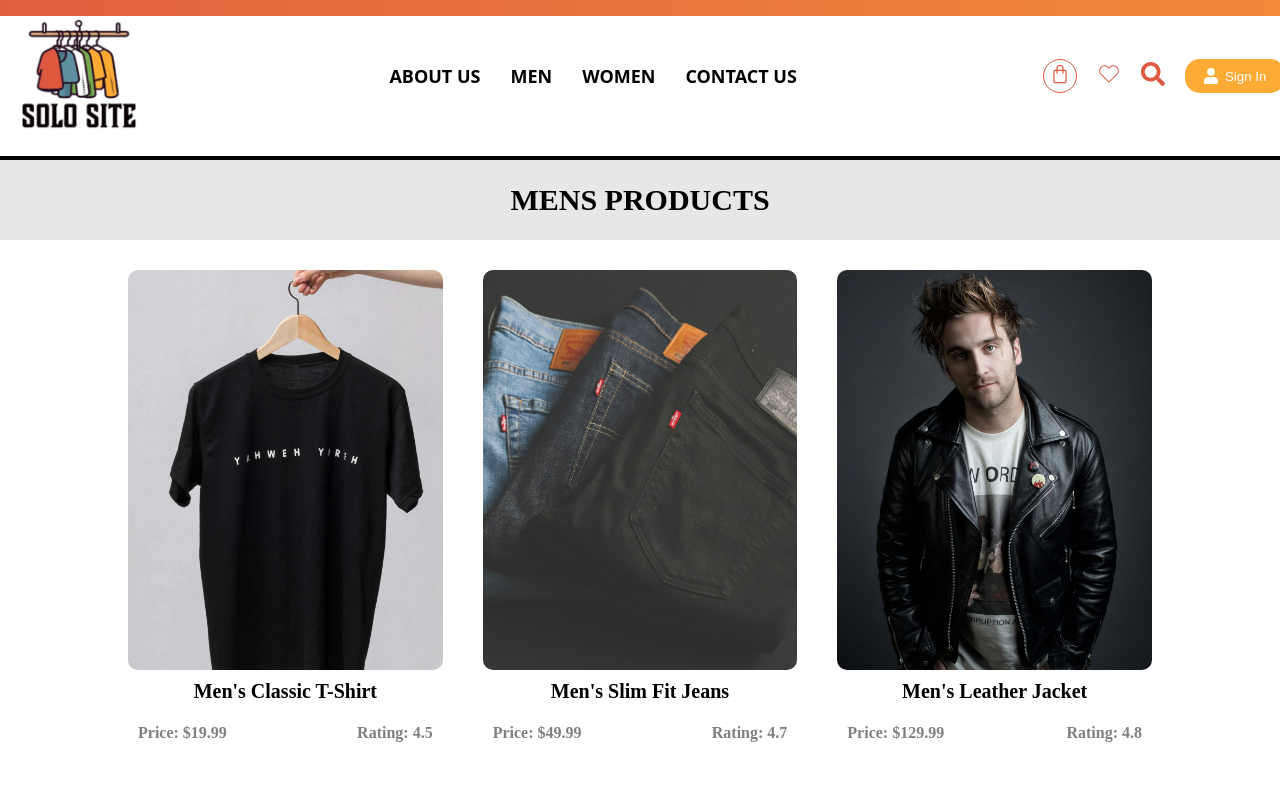
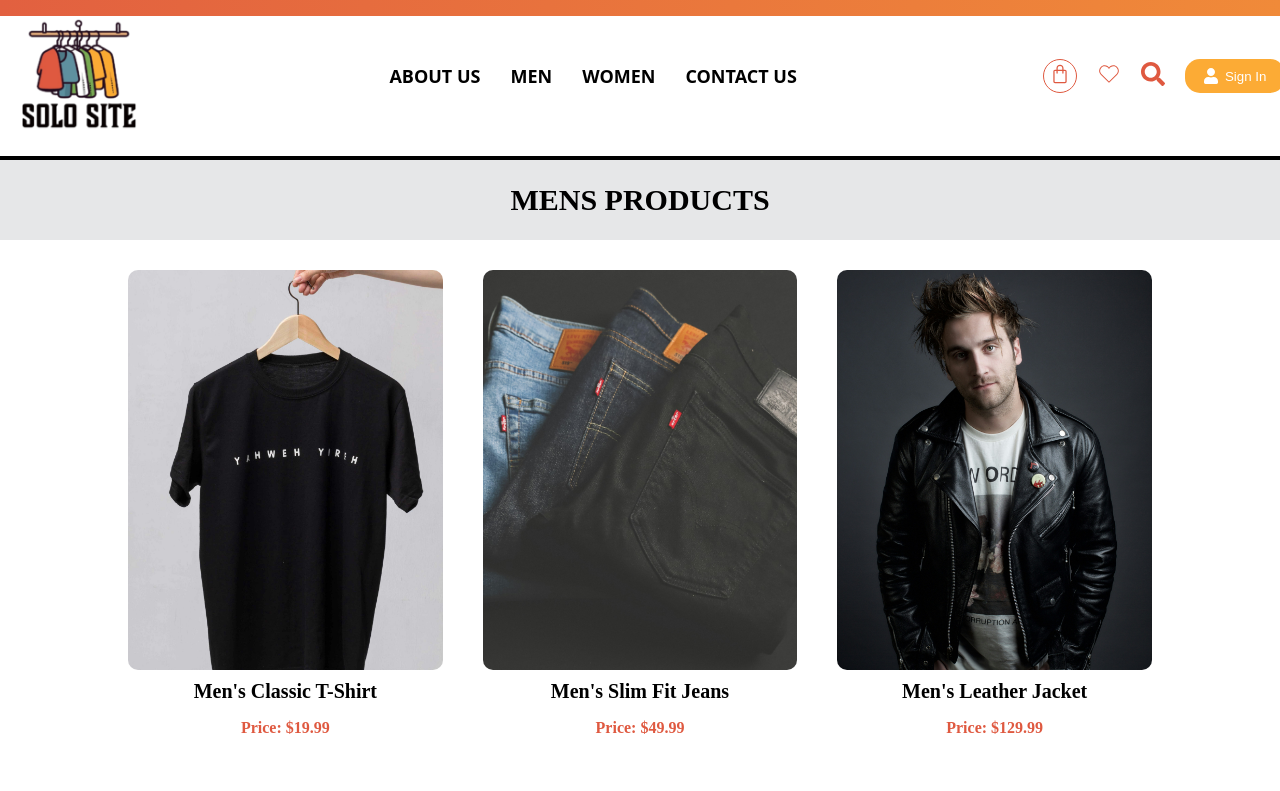
Before and after one commit to Tushar-Deshwal-tech/React-Shop-Application, a React (Vite) app: page /Mens in a window 1280 px wide. Shown: the top 791 px of the page. Built offline with nearby package versions, Linux system fonts and the light colour scheme.

Commit message:
finish products section

```diff
--- a/pages/Mens.jsx
+++ b/pages/Mens.jsx
@@ -2,7 +2,7 @@ import React from "react";
 import "./css/Mens.css";
 import Sliding_images from "../components/Sliding_images";
 import Men_Products_Data from "../Men_Products_Data.jsx";
-import heart from '../icons/heart.svg';
+import heart from "../icons/heart.svg";
 import {
   mens_sliding_image,
   mens_category_image,
@@ -19,18 +19,25 @@ function Mens() {
         {Men_Products_Data.map((product, index) => (
           <div>
             <div className="products-images" key={index}>
-              <img className="products-image1" src={product.imageLink1} alt={product.productName} />
-              <img className="products-image2" src={product.imageLink2} alt={product.productName} />
+              <img
+                className="products-image1"
+                src={product.imageLink1}
+                alt={product.productName}
+              />
+              <img
+                className="products-image2"
+                src={product.imageLink2}
+                alt={product.productName}
+              />
               <div className="products-options">
                 <img src={heart} alt="Wishlist" />
                 <img src={heart} alt="Wishlist" />
               </div>
               <div className="add-to-cart">Add to Cart</div>
             </div>
-            <h3 className="product-name">{product.productName}</h3>
             <div className="product-info">
+              <h3 className="product-name">{product.productName}</h3>
               <p className="product-price">Price: ${product.price}</p>
-              <p className="product-price">Rating: {product.rating}</p>
             </div>
           </div>
         ))}
--- a/pages/css/Mens.css
+++ b/pages/css/Mens.css
@@ -170,22 +170,24 @@
   cursor: pointer;
 }
 
+.product-info {
+  justify-content: space-between;
+  align-items: center;
+  padding: 0 10px;
+  margin: 0 0 0 0;
+  font-family: Sheepman;
+  font-weight: bold;
+  font-size: 16px;
+  text-align: center;
+}
+
 .product-name {
-  text-align: center;
   margin: 10px 0 5px 0;
   font-family: Sheepman;
   font-weight: bold;
   font-size: 20px;
 }
 
-.product-info {
-  display: flex;
-  justify-content: space-between;
-  align-items: center;
-  padding: 0 10px;
-  margin: 0 0 0 0;
-  color: gray;
-  font-family: Sheepman;
-  font-weight: bold;
-  font-size: 16px;
+.product-price{
+  color: rgb(223, 89, 64);
 }
```
